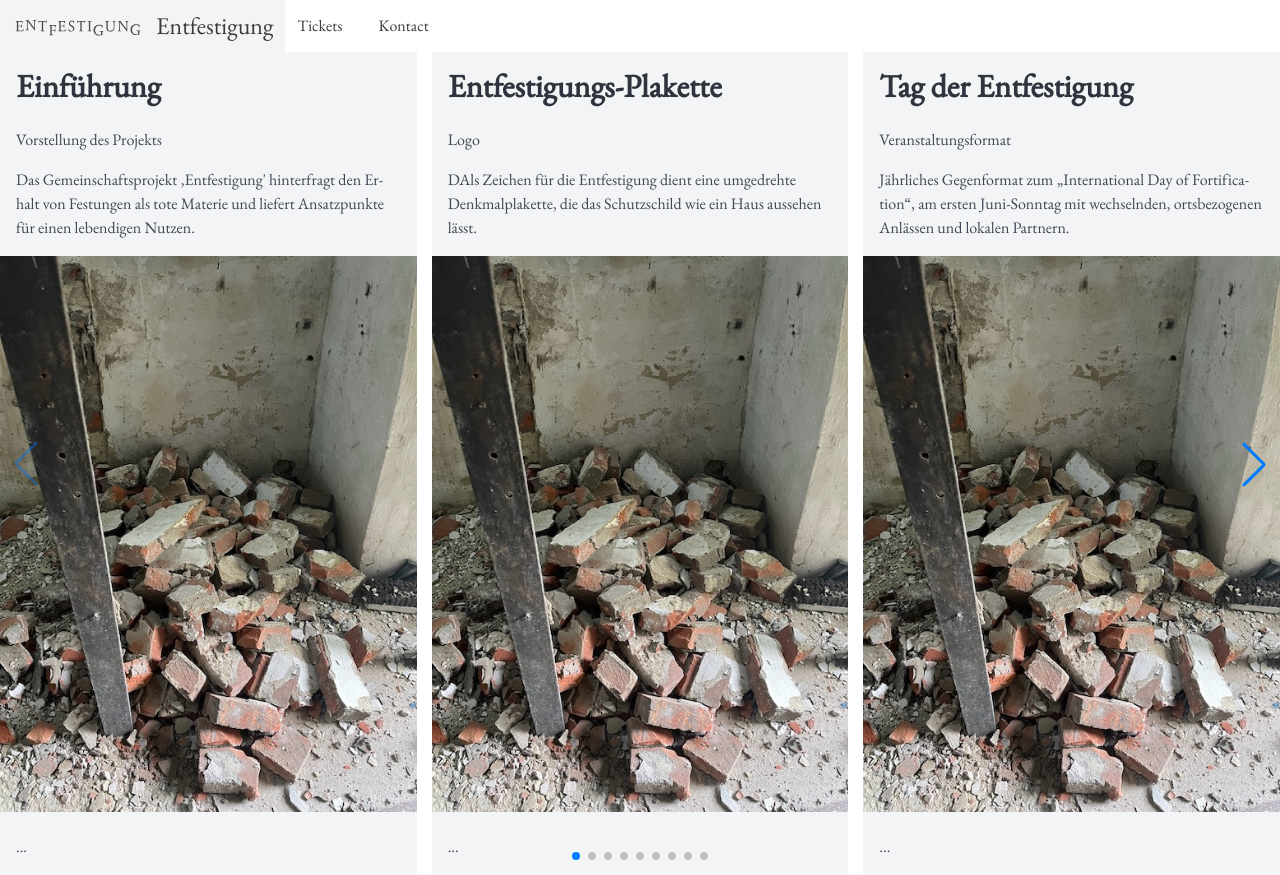
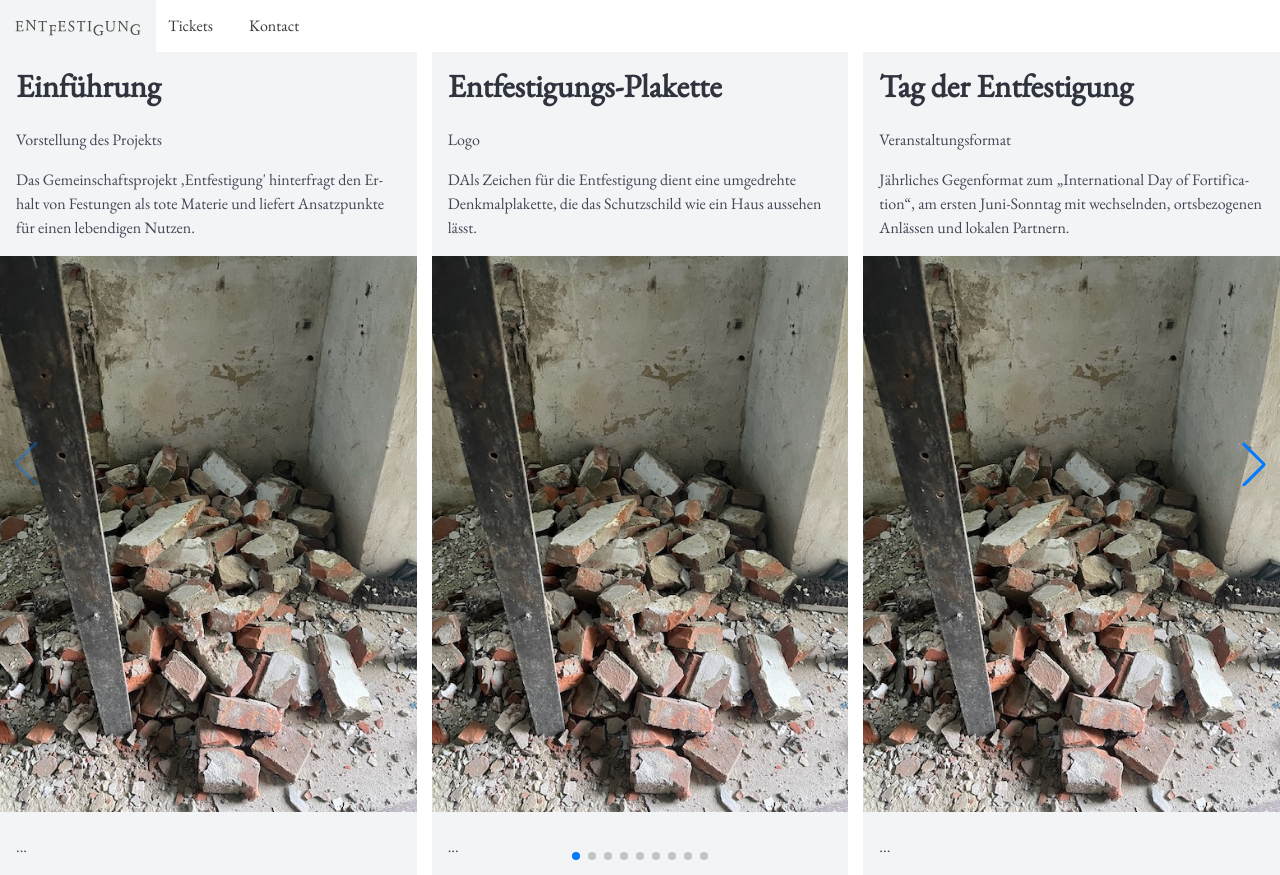
Before and after one commit to agencyand/agencyand.github.io, a plain HTML site: page index.html in a window 1280 px wide. Drawn offline with Linux system fonts and the light colour scheme.

Commit message:
Remove navbar-home text

```diff
--- a/index.html
+++ b/index.html
@@ -60,9 +60,6 @@
       <div class="navbar-brand">
         <a class="navbar-home navbar-item is-size-4" href="#home">
           <img src="icon.svg" alt="" style="width: auto; height: 1.5rem;">
-          <h1>
-            Entfestigung
-          </h1>
         </a>
         <a role="button" class="navbar-burger" aria-label="menu" aria-expanded="false">
           <span class="inactive" aria-hidden="true"></span>
```
